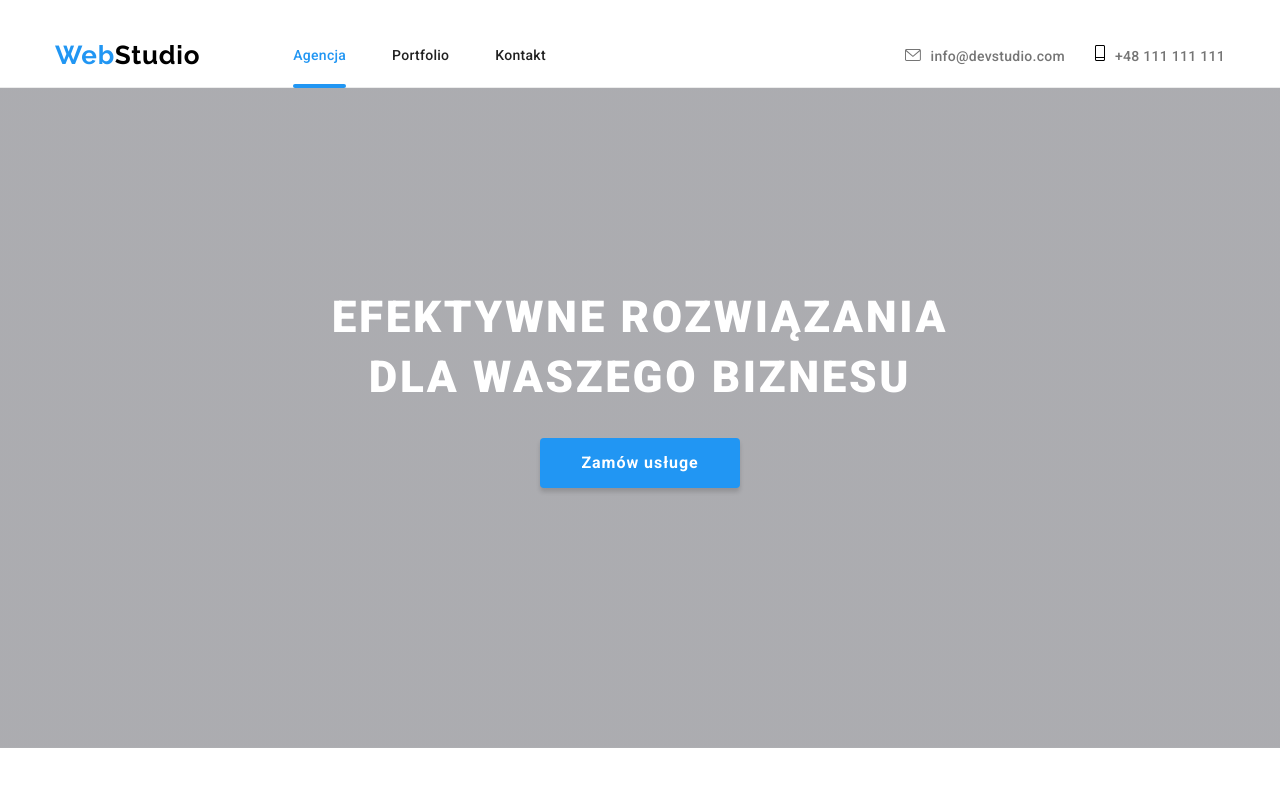
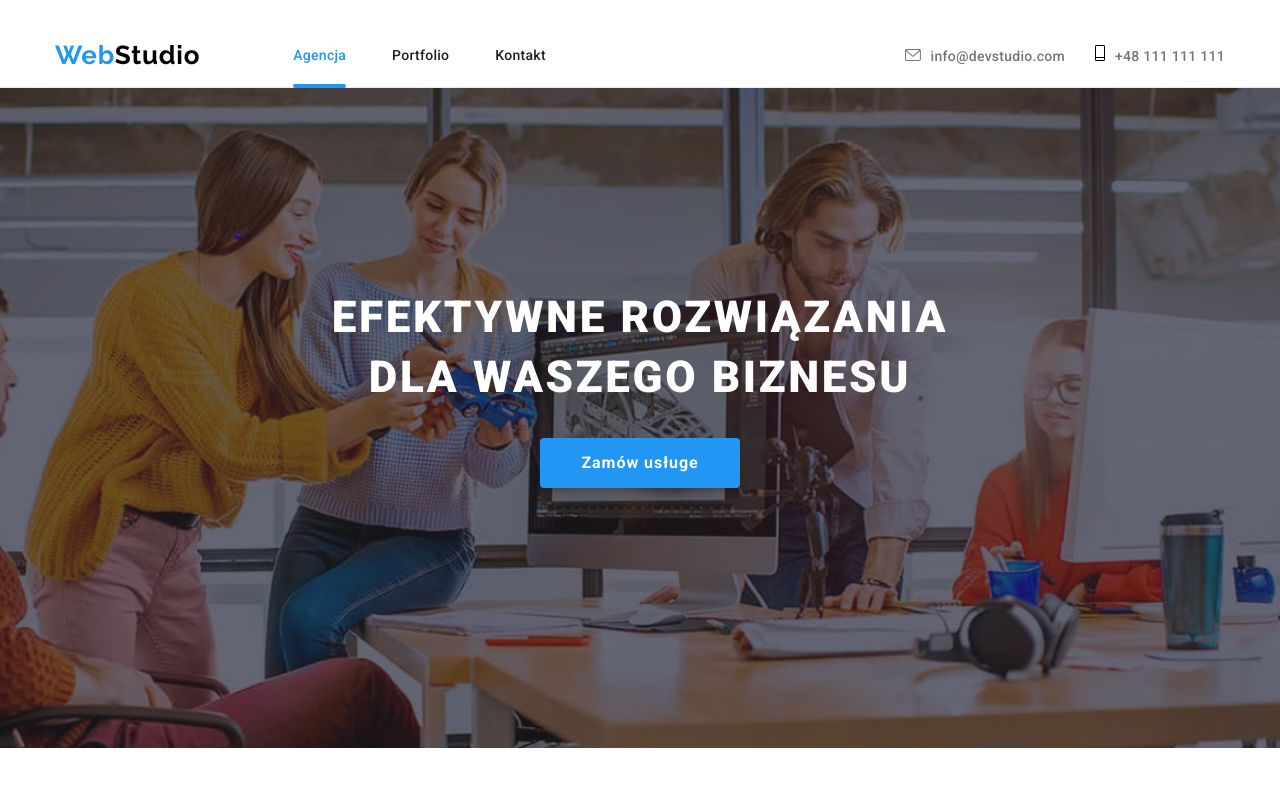
Before and after one commit to Michalszymczak07/goit-markup-hw-08, a plain HTML site: page index.html in a window 1280 px wide. Shown: the top 800 px of the page. Drawn offline with nearby package versions, Linux system fonts and the light colour scheme; files that its build step writes are made by us from their sources; the site is published under a folder, as on GitHub Pages, so addresses that start at the root find nothing.

Commit message:
Update _hero.scss

```diff
--- a/sass/layout/_hero.scss
+++ b/sass/layout/_hero.scss
@@ -55,7 +55,7 @@
   background-image: linear-gradient(
       rgba(47, 48, 58, 0.4),
       rgba(47, 48, 58, 0.4)
-    ),url(/images/background/img.jpg);
+    ),url(../images/background/img.jpg);
   background-size: cover;
   margin: auto;
   padding: 0;
```
